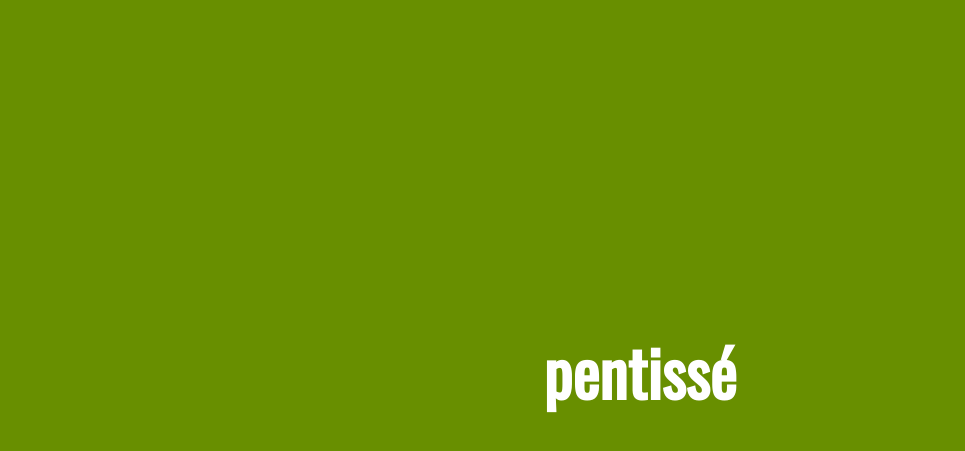
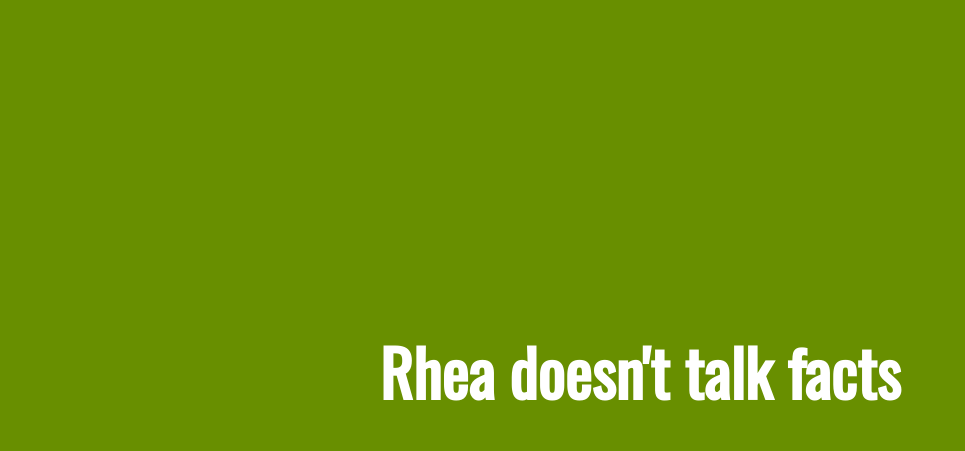
Before and after one commit to kabirnagral/pentisse, a plain HTML site: page index.html in a window 1280 px wide. Shown: the part 49-500 px from the top of the page, without its empty margins (0-965 px from the left). Drawn offline with nearby package versions, Linux system fonts and the light colour scheme.

Commit message:
Update index.html

```diff
--- a/index.html
+++ b/index.html
@@ -23,7 +23,7 @@
     </div>
 
     <div class="w3-center center-items" id="name">
-      <h1 class="w3-animate-zoom" id="nameText"><b>pentissé</b></h1>
+      <h1 class="w3-animate-zoom" id="nameText"><b>Rhea doesn't talk facts</b></h1>
     </div>
   </div>
 
```
